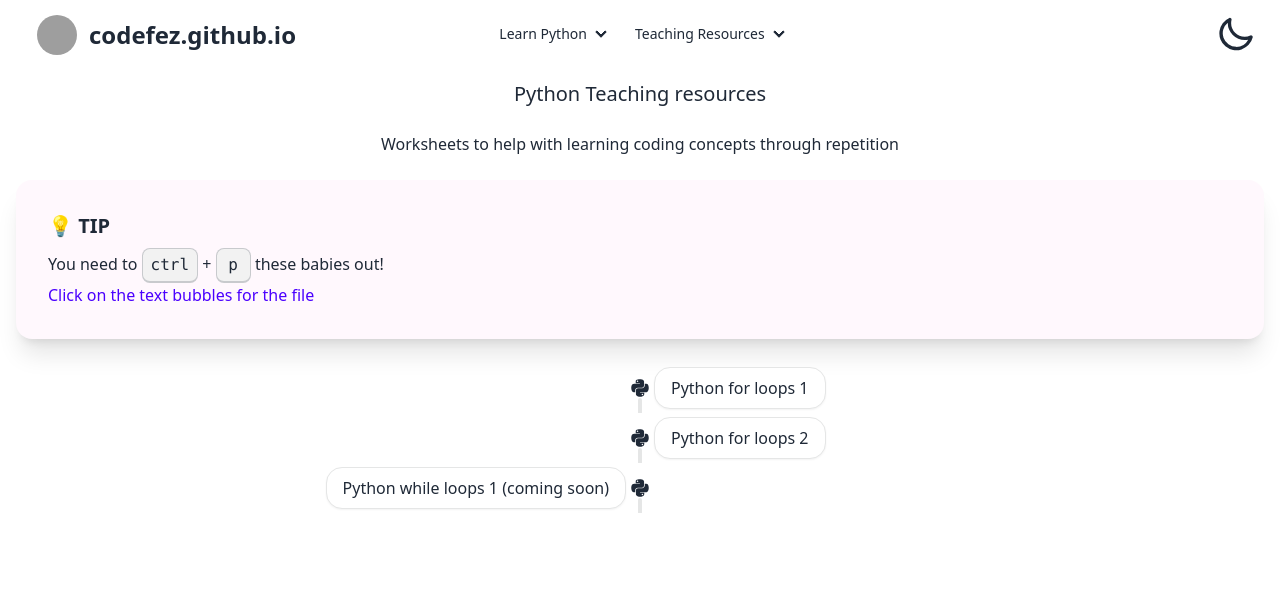
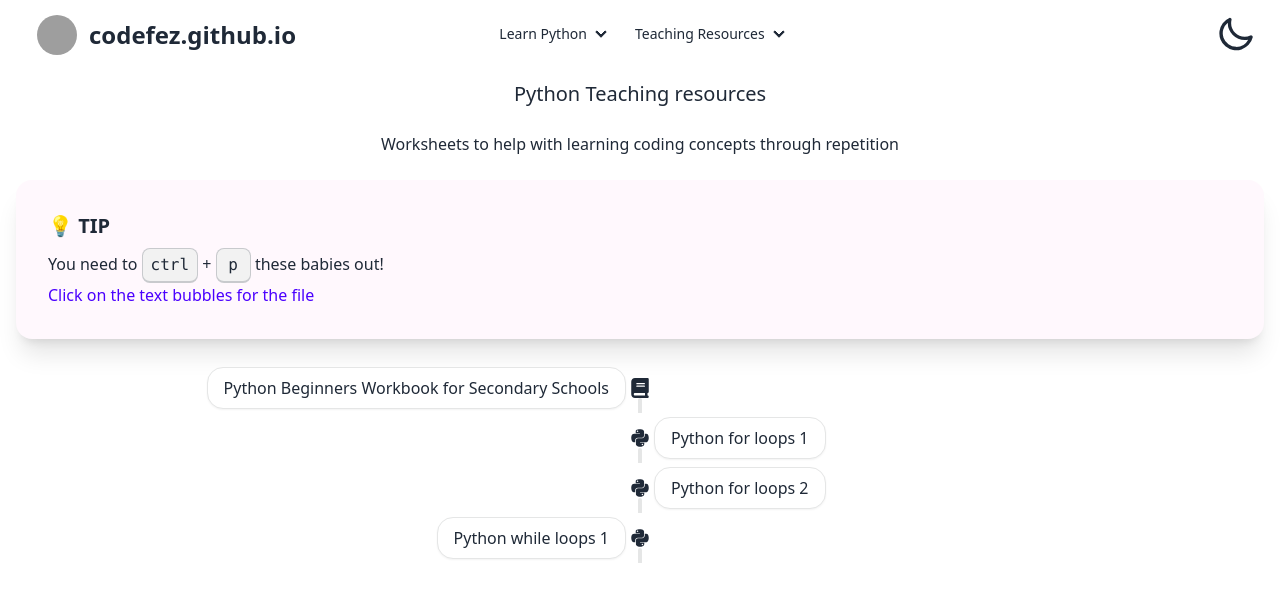
Before and after one commit to dkalashnyk21/codefez.github.io, a Jekyll site: the page built from python.html, in a window 1280 px wide. Shown: the top 602 px of the page. Built offline with Jekyll 4.4.1, drawn with Linux system fonts in a browser that asks for light colours; nearby versions of some CDN libraries; grey boxes are pictures that could not be loaded.

Commit message:
added workbook

```diff
--- a/python.html
+++ b/python.html
@@ -25,6 +25,14 @@
 <ul class="timeline timeline-vertical">
   <li>
     <div class="timeline-middle">
+      <svg xmlns="http://www.w3.org/2000/svg" viewBox="0 0 448 512" fill="currentColor" class="w-5 h-5"><!--!Font Awesome Free 6.5.1 by @fontawesome - https://fontawesome.com License - https://fontawesome.com/license/free Copyright 2024 Fonticons, Inc.--><path d="M96 0C43 0 0 43 0 96V416c0 53 43 96 96 96H384h32c17.7 0 32-14.3 32-32s-14.3-32-32-32V384c17.7 0 32-14.3 32-32V32c0-17.7-14.3-32-32-32H384 96zm0 384H352v64H96c-17.7 0-32-14.3-32-32s14.3-32 32-32zm32-240c0-8.8 7.2-16 16-16H336c8.8 0 16 7.2 16 16s-7.2 16-16 16H144c-8.8 0-16-7.2-16-16zm16 48H336c8.8 0 16 7.2 16 16s-7.2 16-16 16H144c-8.8 0-16-7.2-16-16s7.2-16 16-16z"/></svg>
+    </div>
+    <div class="timeline-start timeline-box"><a href="pbwfs.html" target="_self">Python Beginners Workbook for Secondary Schools </a></div>
+    <hr/>
+  </li>
+
+  <li>
+    <div class="timeline-middle">
       <svg xmlns="http://www.w3.org/2000/svg" viewBox="0 0 448 512" fill="currentColor" class="w-5 h-5"><!--!Font Awesome Free 6.5.1 by @fontawesome - https://fontawesome.com License - https://fontawesome.com/license/free Copyright 2024 Fonticons, Inc.--><path d="M439.8 200.5c-7.7-30.9-22.3-54.2-53.4-54.2h-40.1v47.4c0 36.8-31.2 67.8-66.8 67.8H172.7c-29.2 0-53.4 25-53.4 54.3v101.8c0 29 25.2 46 53.4 54.3 33.8 9.9 66.3 11.7 106.8 0 26.9-7.8 53.4-23.5 53.4-54.3v-40.7H226.2v-13.6h160.2c31.1 0 42.6-21.7 53.4-54.2 11.2-33.5 10.7-65.7 0-108.6zM286.2 404c11.1 0 20.1 9.1 20.1 20.3 0 11.3-9 20.4-20.1 20.4-11 0-20.1-9.2-20.1-20.4 .1-11.3 9.1-20.3 20.1-20.3zM167.8 248.1h106.8c29.7 0 53.4-24.5 53.4-54.3V91.9c0-29-24.4-50.7-53.4-55.6-35.8-5.9-74.7-5.6-106.8 .1-45.2 8-53.4 24.7-53.4 55.6v40.7h106.9v13.6h-147c-31.1 0-58.3 18.7-66.8 54.2-9.8 40.7-10.2 66.1 0 108.6 7.6 31.6 25.7 54.2 56.8 54.2H101v-48.8c0-35.3 30.5-66.4 66.8-66.4zm-6.7-142.6c-11.1 0-20.1-9.1-20.1-20.3 .1-11.3 9-20.4 20.1-20.4 11 0 20.1 9.2 20.1 20.4s-9 20.3-20.1 20.3z"/></svg>
     </div>
     <div class="timeline-end timeline-box"><a href="files/codefez - for loops worksheet 1.pdf" target="_blank">Python for loops 1 </a></div>
@@ -43,7 +51,7 @@
     <div class="timeline-middle">
       <svg xmlns="http://www.w3.org/2000/svg" viewBox="0 0 448 512" fill="currentColor" class="w-5 h-5"><!--!Font Awesome Free 6.5.1 by @fontawesome - https://fontawesome.com License - https://fontawesome.com/license/free Copyright 2024 Fonticons, Inc.--><path d="M439.8 200.5c-7.7-30.9-22.3-54.2-53.4-54.2h-40.1v47.4c0 36.8-31.2 67.8-66.8 67.8H172.7c-29.2 0-53.4 25-53.4 54.3v101.8c0 29 25.2 46 53.4 54.3 33.8 9.9 66.3 11.7 106.8 0 26.9-7.8 53.4-23.5 53.4-54.3v-40.7H226.2v-13.6h160.2c31.1 0 42.6-21.7 53.4-54.2 11.2-33.5 10.7-65.7 0-108.6zM286.2 404c11.1 0 20.1 9.1 20.1 20.3 0 11.3-9 20.4-20.1 20.4-11 0-20.1-9.2-20.1-20.4 .1-11.3 9.1-20.3 20.1-20.3zM167.8 248.1h106.8c29.7 0 53.4-24.5 53.4-54.3V91.9c0-29-24.4-50.7-53.4-55.6-35.8-5.9-74.7-5.6-106.8 .1-45.2 8-53.4 24.7-53.4 55.6v40.7h106.9v13.6h-147c-31.1 0-58.3 18.7-66.8 54.2-9.8 40.7-10.2 66.1 0 108.6 7.6 31.6 25.7 54.2 56.8 54.2H101v-48.8c0-35.3 30.5-66.4 66.8-66.4zm-6.7-142.6c-11.1 0-20.1-9.1-20.1-20.3 .1-11.3 9-20.4 20.1-20.4 11 0 20.1 9.2 20.1 20.4s-9 20.3-20.1 20.3z"/></svg>
     </div>
-    <div class="timeline-start timeline-box"><a href="#" target="_blank">Python while loops 1 (coming soon)</a></div>
+    <div class="timeline-start timeline-box"><a href="files/codefez - while loops worksheet 1.pdf" target="_blank">Python while loops 1</a></div>
     <hr/>
   </li>
 </ul>
```
Also changed, not shown: index.html (+7 -4 lines), pbwfs.html (added, +52 -0 lines), assets/pbwfss.png (added), 2 other files.
